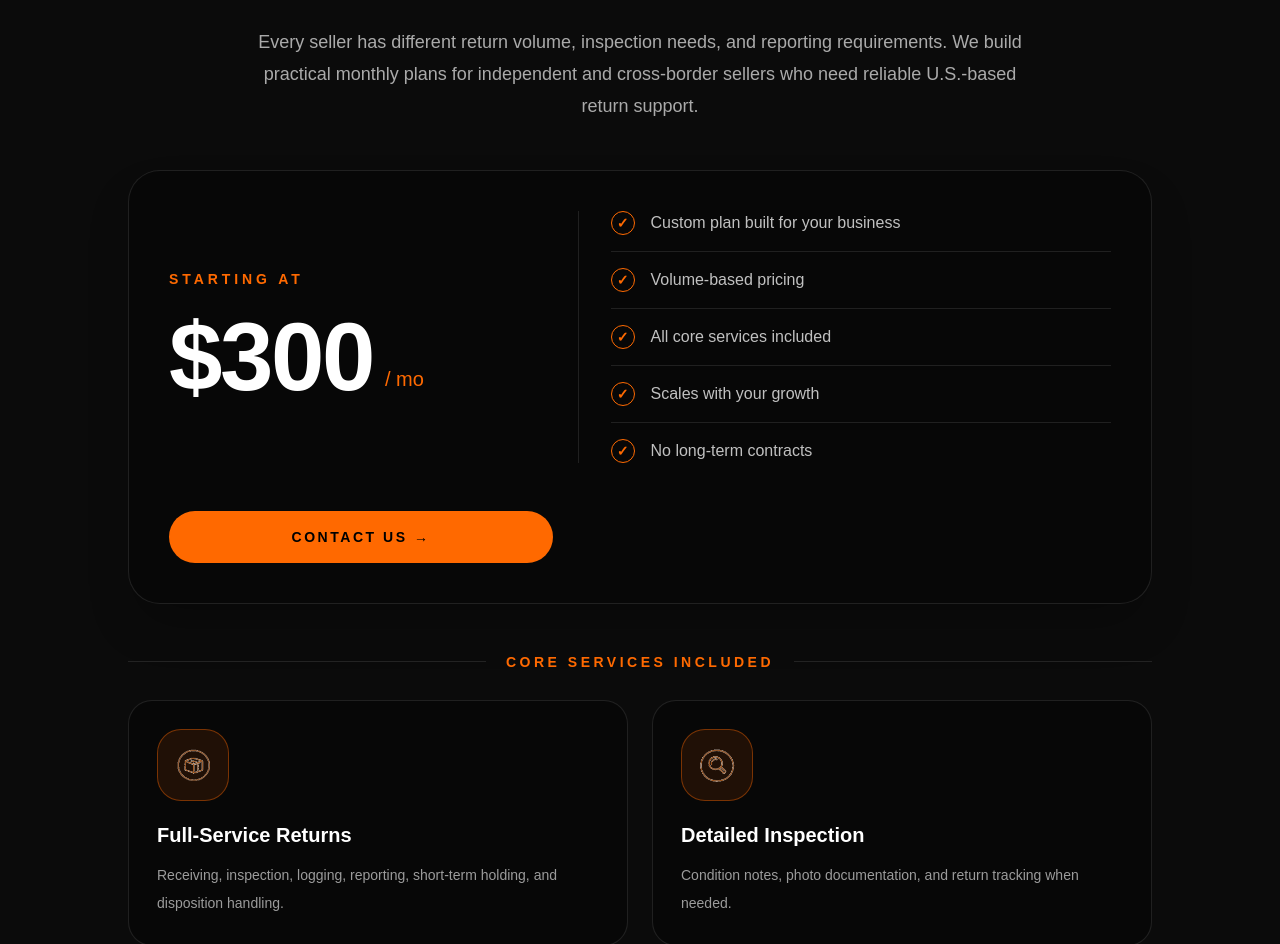
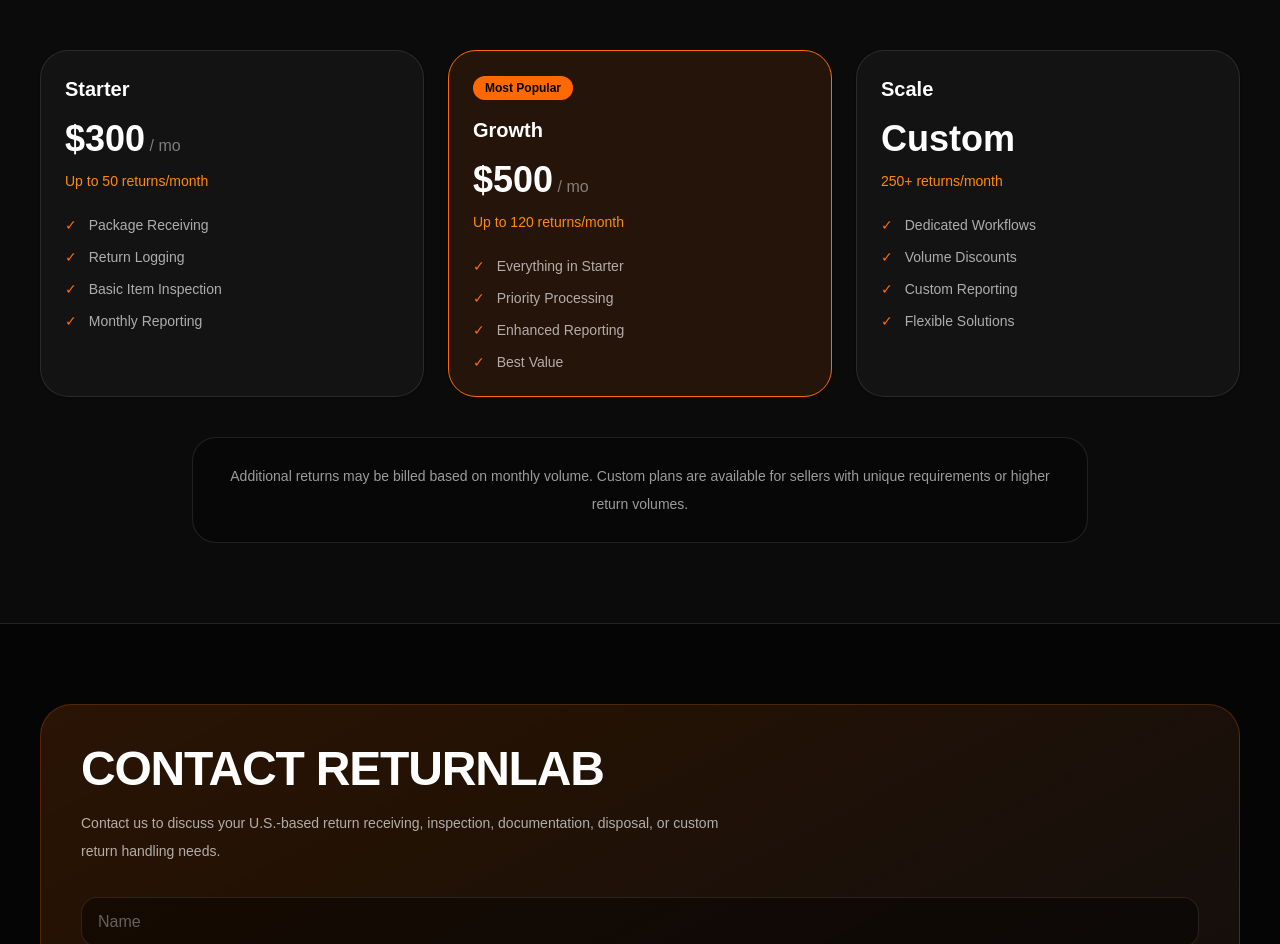
Before and after one commit to mmollat/Returnlab-site, a Next.js app: page / in a window 1280 px wide. Shown: the part 2848-3792 px from the top of the page. Built offline with nearby package versions, Linux system fonts and the light colour scheme.

Commit message:
Update page.tsx

```diff
--- a/src/app/page.tsx
+++ b/src/app/page.tsx
@@ -171,107 +171,111 @@
       </section>
 
       {/* PRICING */}
-      <section id="pricing" className="border-y border-white/10 bg-white/[0.025] px-6 py-24 md:px-10">
+<section
+  id="pricing"
+  className="border-y border-white/10 bg-white/[0.025] px-6 py-20 md:px-10"
+>
   <div className="mx-auto max-w-7xl text-center">
-          <p className="mb-4 text-sm font-black uppercase tracking-[0.35em] text-orange-500">
+    <p className="mb-3 text-sm font-semibold uppercase tracking-[0.3em] text-orange-500">
       Pricing
     </p>
 
-          <h2 className="text-5xl font-black uppercase tracking-tight md:text-7xl">
-            Custom Pricing
+    <h2 className="text-4xl font-black uppercase md:text-5xl">
+      Transparent Monthly Pricing
     </h2>
 
-          <p className="mx-auto mt-6 max-w-3xl text-base leading-8 text-white/65 md:text-lg">
-            Every seller has different return volume, inspection needs, and reporting requirements. We build practical monthly plans for independent and cross-border sellers who need reliable U.S.-based return support.
+    <p className="mx-auto mt-5 max-w-3xl text-white/60">
+      Simple, scalable return handling for international and cross-border
+      e-commerce sellers.
     </p>
 
-          <div className="mx-auto mt-12 grid max-w-5xl gap-8 rounded-[32px] border border-white/10 bg-black/35 p-7 text-left shadow-2xl shadow-black/30 md:grid-cols-[0.9fr_1.1fr] md:p-10">
-            <div className="flex flex-col justify-center border-white/10 md:border-r md:pr-10">
-              <p className="text-sm font-black uppercase tracking-[0.28em] text-orange-500">
-                Starting At
+    <div className="mt-12 grid gap-6 md:grid-cols-3">
+      {[
+        {
+          name: "Starter",
+          price: "$300",
+          included: "Up to 50 returns/month",
+          features: [
+            "Package Receiving",
+            "Return Logging",
+            "Basic Item Inspection",
+            "Monthly Reporting",
+          ],
+        },
+        {
+          name: "Growth",
+          price: "$500",
+          included: "Up to 120 returns/month",
+          featured: true,
+          features: [
+            "Everything in Starter",
+            "Priority Processing",
+            "Enhanced Reporting",
+            "Best Value",
+          ],
+        },
+        {
+          name: "Scale",
+          price: "Custom",
+          included: "250+ returns/month",
+          features: [
+            "Dedicated Workflows",
+            "Volume Discounts",
+            "Custom Reporting",
+            "Flexible Solutions",
+          ],
+        },
+      ].map((plan) => (
+        <div
+          key={plan.name}
+          className={`rounded-[28px] border p-6 text-left shadow-sm ${
+            plan.featured
+              ? "border-orange-500 bg-orange-500/10"
+              : "border-white/10 bg-white/[0.035]"
+          }`}
+        >
+          {plan.featured && (
+            <div className="mb-4 inline-block rounded-full bg-orange-500 px-3 py-1 text-xs font-semibold text-black">
+              Most Popular
+            </div>
+          )}
+
+          <h3 className="text-xl font-black">{plan.name}</h3>
+
+          <div className="mt-4 text-4xl font-black">
+            {plan.price}
+            {plan.price !== "Custom" && (
+              <span className="text-base font-normal text-white/45">
+                {" "}
+                / mo
+              </span>
+            )}
+          </div>
+
+          <p className="mt-3 text-sm text-orange-400">
+            {plan.included}
           </p>
 
-              <div className="mt-5 flex items-end gap-3">
-                <span className="text-7xl font-black tracking-tight md:text-8xl">
-                  $300
-                </span>
-                <span className="pb-3 text-xl text-orange-500">/ mo</span>
+          <div className="mt-6 space-y-3">
+            {plan.features.map((feature) => (
+              <div
+                key={feature}
+                className="flex items-center gap-3 text-sm text-white/65"
+              >
+                <span className="text-orange-500">✓</span>
+                {feature}
               </div>
+            ))}
           </div>
-
-            <div className="space-y-4">
-              {[
-                "Custom plan built for your business",
-                "Volume-based pricing",
-                "All core services included",
-                "Scales with your growth",
-                "No long-term contracts",
-              ].map((item) => (
-                <div key={item} className="flex items-center gap-4 border-b border-white/10 pb-4 last:border-0 last:pb-0">
-                  <span className="flex h-6 w-6 shrink-0 items-center justify-center rounded-full border border-orange-500 text-sm font-black text-orange-500">
-                    ✓
-                  </span>
-                  <p className="text-sm text-white/75 md:text-base">{item}</p>
         </div>
       ))}
     </div>
 
-            <div className="md:col-span-2">
-              <a
-                href="#contact"
-                className="mx-auto mt-4 inline-flex w-full max-w-sm items-center justify-center rounded-full bg-orange-500 px-8 py-4 text-sm font-black uppercase tracking-[0.18em] text-black transition hover:bg-orange-400"
-              >
-                Contact Us →
-              </a>
+    <div className="mx-auto mt-10 max-w-4xl rounded-3xl border border-white/10 bg-black/30 p-6 text-center text-sm leading-7 text-white/60">
+      Additional returns may be billed based on monthly volume. Custom plans
+      are available for sellers with unique requirements or higher return
+      volumes.
     </div>
-          </div>
-
-          <div className="mx-auto mt-12 max-w-5xl">
-            <div className="mb-7 flex items-center gap-5">
-              <div className="h-px flex-1 bg-white/10" />
-              <p className="text-sm font-black uppercase tracking-[0.25em] text-orange-500">
-                Core Services Included
-              </p>
-              <div className="h-px flex-1 bg-white/10" />
-            </div>
-
-            <div className="grid gap-6 md:grid-cols-2">
-              <div className="rounded-3xl border border-white/10 bg-black/30 p-7 text-left">
-                <div className="mb-5 flex h-18 w-18 items-center justify-center rounded-3xl border border-orange-500/40 bg-orange-500/10">
-                  <img
-                    src="/icons/package-receiving-transparent.png"
-                    alt="Package Receiving"
-                    className="h-10 w-10 object-contain"
-                  />
-                </div>
-                <h3 className="text-xl font-black">Full-Service Returns</h3>
-                <p className="mt-3 text-sm leading-7 text-white/60">
-                  Receiving, inspection, logging, reporting, short-term holding, and disposition handling.
-                </p>
-              </div>
-
-              <div className="rounded-3xl border border-white/10 bg-black/30 p-7 text-left">
-                <div className="mb-5 flex h-18 w-18 items-center justify-center rounded-3xl border border-orange-500/40 bg-orange-500/10">
-                  <img
-                    src="/icons/item-inspection-transparent.png"
-                    alt="Item Inspection"
-                    className="h-10 w-10 object-contain"
-                  />
-                </div>
-                <h3 className="text-xl font-black">Detailed Inspection</h3>
-                <p className="mt-3 text-sm leading-7 text-white/60">
-                  Condition notes, photo documentation, and return tracking when needed.
-                </p>
-              </div>
-            </div>
-          </div>
-
-          <p className="mt-10 text-sm leading-7 text-white/60">
-            Have unique requirements or steady monthly return volume?{" "}
-            <a href="#contact" className="font-bold text-orange-500 hover:text-orange-400">
-              Contact us and we’ll build a plan that fits.
-            </a>
-          </p>
   </div>
 </section>
 
```
Lines whose indentation alone changed are shown as unchanged.
